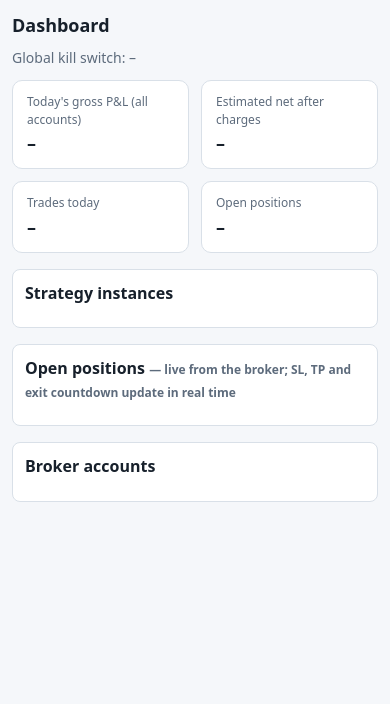
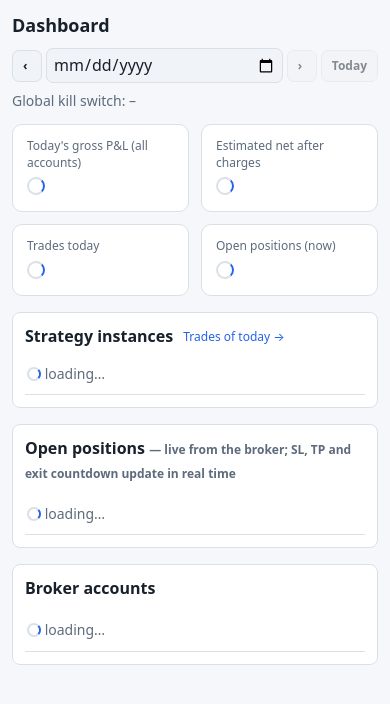
Before and after one commit to jaddu01/Scalping-Strategy, a FastAPI app: template algo_platform/app/web/templates/dashboard.html in a window 390 px wide. Shown: the top 704 px of the page. Run offline with FastAPI, Linux system fonts and the light colour scheme; the template is opened without the code that fills it, so the values that code supplies are empty; parts of the project's set-up code (start-up, migrations or seed data) failed here and were passed over.

Commit message:
Dashboard: date filter and loading indicators
- Pick a day on the dashboard to see that day's P&L, trades per run and per
  account, via the new GET /api/day. Status, on/off switches and open
  positions stay live. The day is kept in the URL (?date=) and links to that
  day's Trades page.
- day_summary only adds open positions' P&L when the day is today.
- Loading: a thin bar at the top during API calls, HTMX requests and form
  submits (not the 3-second background refresh), spinners on the clicked
  button, dimmed panels while a day loads, and "loading…" rows before the
  first live data arrives.

Co-Authored-By: Claude Opus 5.5 <noreply@anthropic.com>

```diff
--- a/algo_platform/app/web/routes_dashboard.py
+++ b/algo_platform/app/web/routes_dashboard.py
@@ -7,6 +7,7 @@ from fastapi.responses import HTMLResponse
 
 from app.auth.deps import SessionInfo, current_user
 from app.web.render import render
+from core.clock import now_ist
 
 router = APIRouter()
 
@@ -15,4 +16,5 @@ router = APIRouter()
 async def dashboard(request: Request, user: SessionInfo = Depends(current_user)) -> HTMLResponse:
     p = request.app.state.platform
     snap = p.snapshot() if p is not None else None
-    return render(request, "dashboard.html", {"snap": snap, "snap_json": json.dumps(snap, default=str)})
+    today = (p.clock.now() if p is not None else now_ist()).date().isoformat()
+    return render(request, "dashboard.html", {"snap": snap, "snap_json": json.dumps(snap, default=str), "today": today})
--- a/algo_platform/app/web/static/app.css
+++ b/algo_platform/app/web/static/app.css
@@ -230,3 +230,36 @@ table.slots tfoot th { border-top: 2px solid var(--border); padding-top: 8px; }
   table.cards-sm td.c-actions { grid-column: 1 / -1; display: flex; gap: 8px; flex-wrap: wrap; }
   table.cards-sm td.c-actions::before { display: none !important; }
 }
+
+/* ---- loading: a thin bar at the top during any request, spinners where data is coming */
+#loadbar { position: fixed; top: 0; left: 0; height: 3px; width: 0; z-index: 100; background: var(--accent);
+  opacity: 0; transition: opacity .2s; pointer-events: none; }
+body.busy #loadbar { opacity: 1; width: 40%; animation: loadbar 1.1s ease-in-out infinite; }
+@keyframes loadbar { 0% { left: -40%; } 100% { left: 100%; } }
+.spinner { display: inline-block; width: 14px; height: 14px; vertical-align: -2px; border-radius: 50%;
+  border: 2px solid var(--border); border-top-color: var(--accent); animation: spin .8s linear infinite; }
+.card .v .spinner { width: 18px; height: 18px; }
+@keyframes spin { to { transform: rotate(360deg); } }
+.day-data { position: relative; transition: opacity .15s; }
+.day-data.loading { opacity: .45; pointer-events: none; }
+.day-data.loading::after { content: ""; position: absolute; top: 50%; left: 50%; width: 22px; height: 22px; margin: -11px 0 0 -11px;
+  border-radius: 50%; border: 3px solid var(--border); border-top-color: var(--accent); animation: spin .8s linear infinite; }
+.cards.day-data.loading::after { display: none; }  /* the summary cards: one small spinner in each instead */
+.cards.day-data.loading .card .v::after { content: ""; display: inline-block; width: 14px; height: 14px; margin-left: 10px;
+  vertical-align: 1px; border-radius: 50%; border: 2px solid var(--border); border-top-color: var(--accent); animation: spin .8s linear infinite; }
+button.busy { opacity: .6; pointer-events: none; }
+button.busy::after { content: ""; display: inline-block; width: 10px; height: 10px; margin-left: 6px; vertical-align: -1px;
+  border-radius: 50%; border: 2px solid currentColor; border-top-color: transparent; animation: spin .8s linear infinite; }
+@media (prefers-reduced-motion: reduce) {
+  .spinner, .day-data.loading::after, button.busy::after { animation-duration: 2.4s; }
+  body.busy #loadbar { animation: none; width: 100%; }
+}
+
+/* ---- dashboard day filter */
+.day-filter { display: inline-flex; align-items: center; gap: 4px; }
+.day-filter input[type=date] { width: auto; padding: 4px 6px; }
+.day-filter .small { min-width: 30px; }
+@media (max-width: 700px) {
+  .day-filter { width: 100%; }
+  .day-filter input[type=date] { flex: 1; }
+}
--- a/algo_platform/app/web/static/app.js
+++ b/algo_platform/app/web/static/app.js
@@ -14,12 +14,43 @@
   const ago = (iso) => { if (!iso) return "never"; const s = Math.round((Date.now() - new Date(iso)) / 1000); return s < 60 ? s + "s ago" : s < 3600 ? Math.round(s / 60) + "m ago" : Math.round(s / 3600) + "h ago"; };
   const mmss = (s) => { s = Math.max(0, Math.round(s)); const m = Math.floor(s / 60); return m + ":" + String(s % 60).padStart(2, "0"); };
 
+  // loading: the bar at the top of the page shows while any request is running
+  let busyCount = 0;
+  const busy = (d) => { busyCount = Math.max(0, busyCount + d); document.body.classList.toggle("busy", busyCount > 0); };
+  async function withBusy(fn, btn) {
+    busy(1); btn?.classList.add("busy");
+    try { return await fn(); } finally { busy(-1); btn?.classList.remove("busy"); }
+  }
   async function api(path, body) {
-    const r = await fetch(path, { method: "POST", headers: { "Content-Type": "application/json", "X-CSRF-Token": csrf() }, body: JSON.stringify(body || {}), credentials: "same-origin" });
-    let data = {}; try { data = await r.json(); } catch (e) { /* empty */ }
-    return { status: r.status, ok: r.ok, data };
+    const el = document.activeElement;
+    const btn = el && el.tagName === "BUTTON" ? el : null;  // the clicked button shows a spinner too
+    return withBusy(async () => {
+      const r = await fetch(path, { method: "POST", headers: { "Content-Type": "application/json", "X-CSRF-Token": csrf() }, body: JSON.stringify(body || {}), credentials: "same-origin" });
+      let data = {}; try { data = await r.json(); } catch (e) { /* empty */ }
+      return { status: r.status, ok: r.ok, data };
+    }, btn);
   }
   window.algoApi = api;
+  // HTMX requests show the bar too, except background refreshes ("every 3s" polling)
+  document.addEventListener("htmx:beforeRequest", (ev) => {
+    const trig = ev.detail.elt?.getAttribute("hx-trigger") || "";
+    if (/\bevery\b/.test(trig) && ev.detail.requestConfig?.triggeringEvent?.type !== "load") return;
+    ev.detail.xhr.algoBusy = true; busy(1);
+  });
+  document.addEventListener("htmx:afterRequest", (ev) => { if (ev.detail.xhr?.algoBusy) { ev.detail.xhr.algoBusy = false; busy(-1); } });
+  // a form that reloads the page: show the bar and a spinner on its button until the next page arrives
+  document.addEventListener("submit", (ev) => {
+    if (ev.target.hasAttribute("hx-post") || ev.target.hasAttribute("hx-get")) return;
+    setTimeout(() => {
+      if (ev.defaultPrevented) return;
+      const btn = ev.submitter; busy(1); btn?.classList.add("busy");
+      setTimeout(() => { busy(-1); btn?.classList.remove("busy"); }, 20000);  // never stuck if no new page comes
+    }, 0);
+  });
+  window.addEventListener("pageshow", () => { busyCount = 0; busy(0); $$("button.busy").forEach((b) => b.classList.remove("busy")); });
+
+  // dashboard day: null = today (live); otherwise the P&L figures come from /api/day for that date
+  let viewDay = null, dayData = null;
 
   // ------------------------------------------------------------------ responsive helpers
   // the menu button (narrow screens)
@@ -167,7 +198,10 @@
   }
   function renderDashboard(s) {
     const root = $("#dashboard"); if (!root) return;
-    const t = s.totals || {};
+    const past = viewDay !== null;
+    const t = past ? (dayData ? dayData.total : {}) : (s.totals || {});
+    const instPnl = (i) => past ? ((dayData && dayData.instances[String(i.id)]) || { trades: 0, gross: 0, net: 0 }) : i;
+    const accPnl = (a) => past ? ((dayData && dayData.accounts[String(a.id)]) || {}) : (a.pnl || {});
     $("#tot-gross").innerHTML = `<span class="${pc(t.gross)}">${num(t.gross)}</span>`;
     $("#tot-net").innerHTML = `<span class="${pc(t.net)}">${num(t.net)}</span>`;
     $("#tot-trades").textContent = t.trades ?? 0;
@@ -179,8 +213,8 @@
       <td><a href="/strategies/${i.id}">${esc(i.name)}</a>${i.pending_settings ? ' <span class="badge amber" title="new parameters apply from the next slot">pending params</span>' : ""}</td>
       <td><span class="badge ${esc(i.status)}">${esc(i.status === "RUNNING" ? "RUNNING" : i.status)}</span> <span class="muted small">${esc(i.message || "")}</span></td>
       <td><span class="badge ${esc(i.mode)}">${esc(i.mode.toUpperCase())}</span></td>
-      <td>${esc(i.owner || "-")}</td><td>${esc(i.account)}</td><td class="num">${i.trades}</td>
-      <td class="num ${pc(i.gross)}">${num(i.gross)}</td><td class="num ${pc(i.net)}">${num(i.net)}</td>
+      <td>${esc(i.owner || "-")}</td><td>${esc(i.account)}</td><td class="num">${instPnl(i).trades ?? 0}</td>
+      <td class="num ${pc(instPnl(i).gross)}">${num(instPnl(i).gross)}</td><td class="num ${pc(instPnl(i).net)}">${num(instPnl(i).net)}</td>
       <td>${canControl(i.owner_id) && i.enabled ? `<button class="small danger" data-kill="instance" data-id="${i.id}" data-name="${esc(i.name)}">Kill</button>` : ""}</td></tr>`).join("") || `<tr><td colspan="10" class="muted">No strategy instances yet — <a href="/strategies/new">create one</a>.</td></tr>`;
     // positions
     $("#pos-body").innerHTML = (s.positions || []).map((p) => `<tr data-exit="${esc(p.exit_at)}">
@@ -202,7 +236,7 @@
     $("#acc-body").innerHTML = (s.accounts || []).map((a) => `<tr><td><span class="dot ${esc(a.indicator)}"></span></td>
       <td><a href="/accounts">${esc(a.label)}</a>${a.is_feed ? ' <span class="badge paper">data feed</span>' : ""}${a.kill_switch ? ' <span class="badge red">KILLED</span>' : ""}</td>
       <td>${esc(a.owner || "-")}</td><td>${esc(a.status)}</td><td class="num">${num(a.funds)}</td>
-      <td class="num ${pc((a.pnl || {}).gross)}">${num((a.pnl || {}).gross)}</td><td class="num ${pc((a.pnl || {}).net)}">${num((a.pnl || {}).net)}</td>
+      <td class="num ${pc(accPnl(a).gross)}">${num(accPnl(a).gross)}</td><td class="num ${pc(accPnl(a).net)}">${num(accPnl(a).net)}</td>
       <td class="small">${a.is_feed ? "tick " + esc(ago(a.last_tick_at)) + "<br>" : ""}sync ${esc(ago(a.last_order_sync_at))}</td></tr>`).join("") || `<tr><td colspan="8" class="muted">No broker accounts — <a href="/accounts">add one</a>.</td></tr>`;
   }
   function applyState(s) {
@@ -218,6 +252,56 @@
 
   const initial = $("#initial-state");
   if (initial) { try { const s = JSON.parse(initial.textContent); if (s) applyState(s); } catch (e) { /* ignore */ } }
+
+  // ------------------------------------------------------------------ dashboard day filter
+  const dayInput = $("#dash-day");
+  if (dayInput) {
+    const today = dayInput.dataset.today;
+    const fmtDay = (d) => { const [y, m, dd] = d.split("-").map(Number); return new Date(y, m - 1, dd).toLocaleDateString("en-IN", { day: "numeric", month: "short", year: "numeric" }); };
+    const shift = (d, n) => {  // the next / previous weekday
+      const [y, m, dd] = d.split("-").map(Number); const x = new Date(Date.UTC(y, m - 1, dd));
+      do { x.setUTCDate(x.getUTCDate() + n); } while (x.getUTCDay() === 0 || x.getUTCDay() === 6);
+      return x.toISOString().slice(0, 10);
+    };
+    const setLoading = (on) => $$(".day-data").forEach((el) => el.classList.toggle("loading", on));
+    function dayUi() {
+      const d = viewDay || today, label = viewDay ? fmtDay(viewDay) : null;
+      dayInput.value = d;
+      $$(".day-label").forEach((el) => { el.textContent = label || "Today's"; });
+      $$(".day-label-lc").forEach((el) => { el.textContent = label || "today"; });
+      const link = $("#day-trades-link"); if (link) link.href = `/trades?day_from=${d}&day_to=${d}`;
+      $("#day-next").disabled = !viewDay; $("#day-today").disabled = !viewDay;
+      const note = $("#day-note");
+      note.hidden = !viewDay;
+      if (viewDay) note.textContent = `Showing P&L and trades for ${label}. Status, on/off switches and open positions are live (now).`;
+      const url = new URL(location.href);
+      if (viewDay) url.searchParams.set("date", viewDay); else url.searchParams.delete("date");
+      history.replaceState(null, "", url);
+    }
+    async function loadDay(d) {
+      if (!d || d >= today) {
+        viewDay = null; dayData = null; setLoading(false); dayUi(); if (lastState) applyState(lastState); return;
+      }
+      viewDay = d; dayData = null; dayUi(); setLoading(true);
+      try {
+        const r = await withBusy(() => fetch("/api/day?date=" + encodeURIComponent(d), { credentials: "same-origin" }));
+        const j = await r.json().catch(() => ({}));
+        if (viewDay !== d) return;  // another day was picked meanwhile
+        if (!r.ok) throw new Error(j.detail || r.status);
+        dayData = j.summary;
+      } catch (e) {
+        if (viewDay === d) toast(`Could not load ${fmtDay(d)}: ${e.message}`, "ERROR");
+      } finally {
+        if (viewDay === d) { setLoading(false); if (lastState) applyState(lastState); }
+      }
+    }
+    dayInput.addEventListener("change", () => loadDay(dayInput.value));
+    $("#day-prev").addEventListener("click", () => loadDay(shift(viewDay || today, -1)));
+    $("#day-next").addEventListener("click", () => loadDay(shift(viewDay, 1)));
+    $("#day-today").addEventListener("click", () => loadDay(null));
+    const start = new URLSearchParams(location.search).get("date");
+    if (start && start < today) loadDay(start); else dayUi();
+  }
 
   // ------------------------------------------------------------------ log stream
   const logbox = $("#logbox");
@@ -255,7 +339,7 @@
     if (!logbox) return;
     const f = logFilter(); const qs = new URLSearchParams(f); qs.set("limit", "1000");
     const df = $("#log-day")?.value; if (df) { qs.set("day_from", df); qs.set("day_to", df); }
-    const r = await fetch("/api/events?" + qs.toString(), { credentials: "same-origin" });
+    const r = await withBusy(() => fetch("/api/events?" + qs.toString(), { credentials: "same-origin" }));
     if (!r.ok) return;
     const data = await r.json();
     logbox.innerHTML = "";
--- a/algo_platform/app/web/templates/base.html
+++ b/algo_platform/app/web/templates/base.html
@@ -11,6 +11,7 @@
 </head>
 <body data-user="{{ user.username if user else '' }}" data-admin="{{ '1' if is_admin else '0' }}" data-trader="{{ '1' if can_trade else '0' }}" data-uid="{{ me_id or '' }}"
       data-idle="{{ request.app.state.config.session_idle_minutes if user else 0 }}">
+<div id="loadbar" aria-hidden="true"></div>
 {% if user %}
 <header class="topbar">
   <button class="nav-toggle" type="button" aria-label="Menu" aria-expanded="false" aria-controls="main-nav">☰</button>
--- a/algo_platform/app/web/templates/dashboard.html
+++ b/algo_platform/app/web/templates/dashboard.html
@@ -5,24 +5,31 @@
   <div class="page-head">
     <h1>Dashboard</h1>
     <div class="actions">
+      <div class="day-filter" role="group" aria-label="Day">
+        <button class="small" type="button" id="day-prev" title="Previous day" aria-label="Previous day">‹</button>
+        <input type="date" id="dash-day" value="{{ today }}" max="{{ today }}" data-today="{{ today }}" aria-label="Day to show">
+        <button class="small" type="button" id="day-next" title="Next day" aria-label="Next day">›</button>
+        <button class="small" type="button" id="day-today">Today</button>
+      </div>
       <span class="muted">Global kill switch: <span id="gk-state">–</span></span>
       {% if is_admin %}<button class="danger solid kill" data-kill="global">■ GLOBAL KILL SWITCH</button>{% endif %}
     </div>
   </div>
   {% if snap is none %}<div class="flash err">The trading engine is not running (ALGO_DISABLE_ENGINE is set).</div>{% endif %}
-  <div class="cards">
-    <div class="card"><div class="k">Today's gross P&amp;L (all accounts)</div><div class="v" id="tot-gross">–</div></div>
-    <div class="card"><div class="k">Estimated net after charges</div><div class="v" id="tot-net">–</div></div>
-    <div class="card"><div class="k">Trades today</div><div class="v" id="tot-trades">–</div></div>
-    <div class="card"><div class="k">Open positions</div><div class="v" id="tot-open">–</div></div>
+  <div id="day-note" class="flash ok small" hidden></div>
+  <div class="cards day-data">
+    <div class="card"><div class="k"><span class="day-label">Today's</span> gross P&amp;L (all accounts)</div><div class="v" id="tot-gross"><span class="spinner"></span></div></div>
+    <div class="card"><div class="k">Estimated net after charges</div><div class="v" id="tot-net"><span class="spinner"></span></div></div>
+    <div class="card"><div class="k">Trades <span class="day-label-lc">today</span></div><div class="v" id="tot-trades"><span class="spinner"></span></div></div>
+    <div class="card"><div class="k">Open positions (now)</div><div class="v" id="tot-open"><span class="spinner"></span></div></div>
   </div>
 
-  <div class="panel">
-    <h2 style="margin-top:0">Strategy instances</h2>
+  <div class="panel day-data">
+    <div class="panel-head"><h2>Strategy instances</h2><a class="small" id="day-trades-link" href="/trades">Trades of <span class="day-label-lc">today</span> →</a></div>
     <table class="cards-sm">
       <thead><tr><th>On</th><th class="c-title">Instance</th><th>Status</th><th>Mode</th><th>Owner</th><th>Broker</th><th class="num">Trades</th>
         <th class="num">Gross P&amp;L</th><th class="num">Net (est.)</th><th class="c-actions"></th></tr></thead>
-      <tbody id="inst-body"></tbody>
+      <tbody id="inst-body"><tr><td colspan="10" class="muted"><span class="spinner"></span> loading…</td></tr></tbody>
     </table>
   </div>
 
@@ -32,7 +39,7 @@
       <thead><tr><th class="c-title">Trade</th><th>Symbol</th><th class="num">Qty</th><th class="num">Avg</th><th class="num">LTP</th>
         <th class="num">MTM</th><th class="num">Broker P&amp;L</th><th class="num">Spot / spot SL</th><th class="num">SL dist</th>
         <th>Protective SL (broker)</th><th class="num">Take-profit</th><th class="num">Exit in</th><th>State</th></tr></thead>
-      <tbody id="pos-body"></tbody>
+      <tbody id="pos-body"><tr><td colspan="13" class="muted"><span class="spinner"></span> loading…</td></tr></tbody>
     </table>
     <div id="ext-wrap" hidden>
       <h3>Positions not opened by the platform</h3>
@@ -41,11 +48,11 @@
     </div>
   </div>
 
-  <div class="panel">
+  <div class="panel day-data">
     <h2 style="margin-top:0">Broker accounts</h2>
     <table class="cards-sm">
       <thead><tr><th></th><th class="c-title">Account</th><th>Owner</th><th>Status</th><th class="num">Funds</th><th class="num">Gross P&amp;L</th><th class="num">Net (est.)</th><th>Feeds</th></tr></thead>
-      <tbody id="acc-body"></tbody>
+      <tbody id="acc-body"><tr><td colspan="8" class="muted"><span class="spinner"></span> loading…</td></tr></tbody>
     </table>
   </div>
 </div>
--- a/algo_platform/engine/platform.py
+++ b/algo_platform/engine/platform.py
@@ -446,7 +446,9 @@ class Platform:
         return out
 
     def day_summary(self, day: date | None = None) -> dict[str, Any]:
-        day = day or self.clock.now().date()
+        """P&L per instance / account for one trading day; open positions count only for today."""
+        today = self.clock.now().date()
+        day = day or today
         with self.db.session() as s:
             rows = list(s.scalars(select(Trade).where(Trade.trade_date == day, Trade.status != "FAILED")))
         per_inst: dict[int, dict[str, float]] = {}
@@ -457,7 +459,7 @@ class Platform:
                 b["trades"] += 1
                 b["realized"] += r.gross_pnl or 0.0
                 b["net"] += r.net_pnl or 0.0
-        for lt in self.trades.live.values():
+        for lt in (self.trades.live.values() if day == today else ()):
             u = self.trades.unrealized(lt)
             ch = option_charges(self.settings.charges, lt.entry_price * lt.open_qty,
                                 (self.market.ltp(lt.option_series) or lt.entry_price) * lt.open_qty).total
```
Also changed, not shown: algo_platform/app/api/routes.py (+11 -0 lines), algo_platform/tests/test_web_pages.py (+29 -0 lines).
